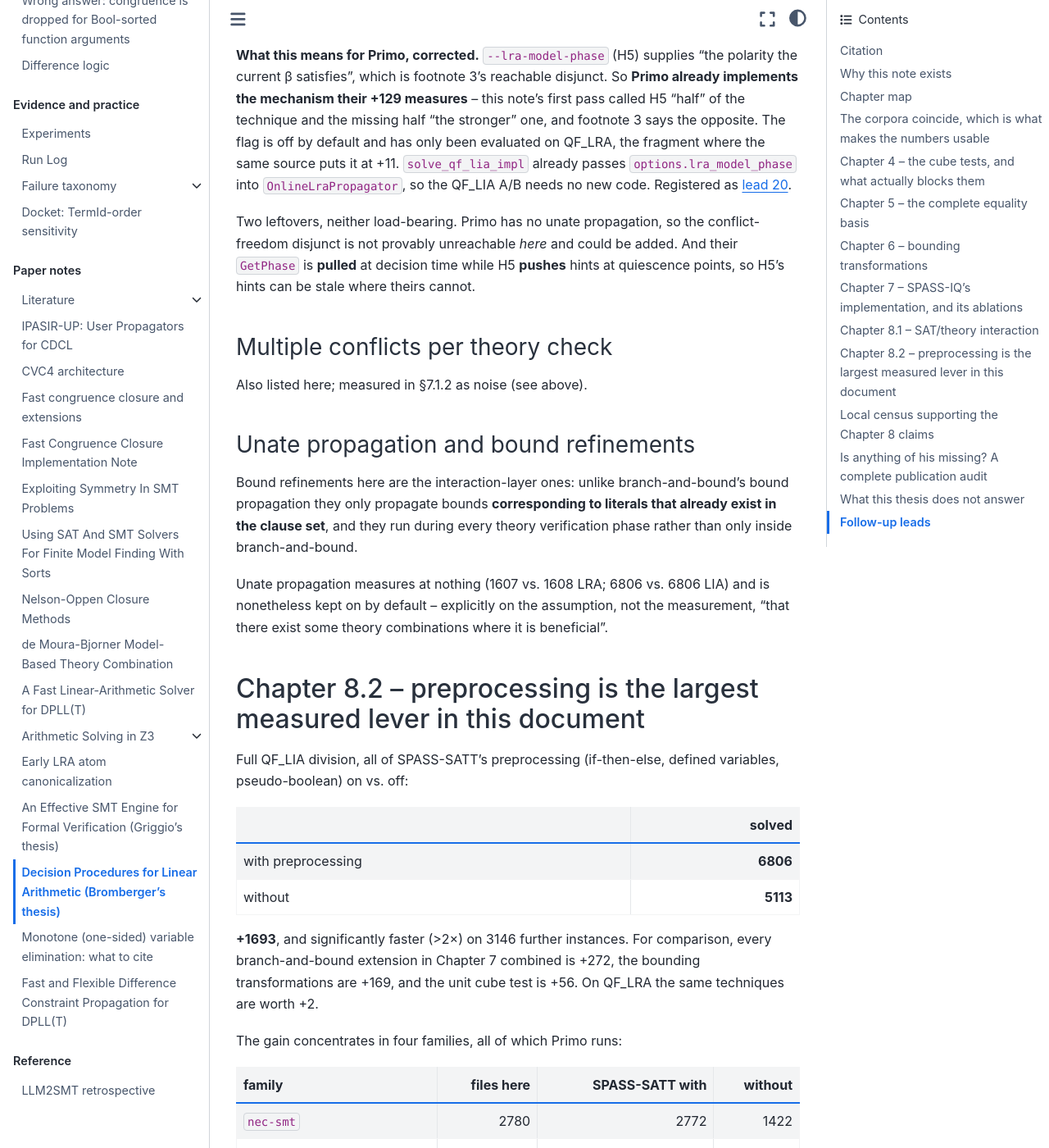
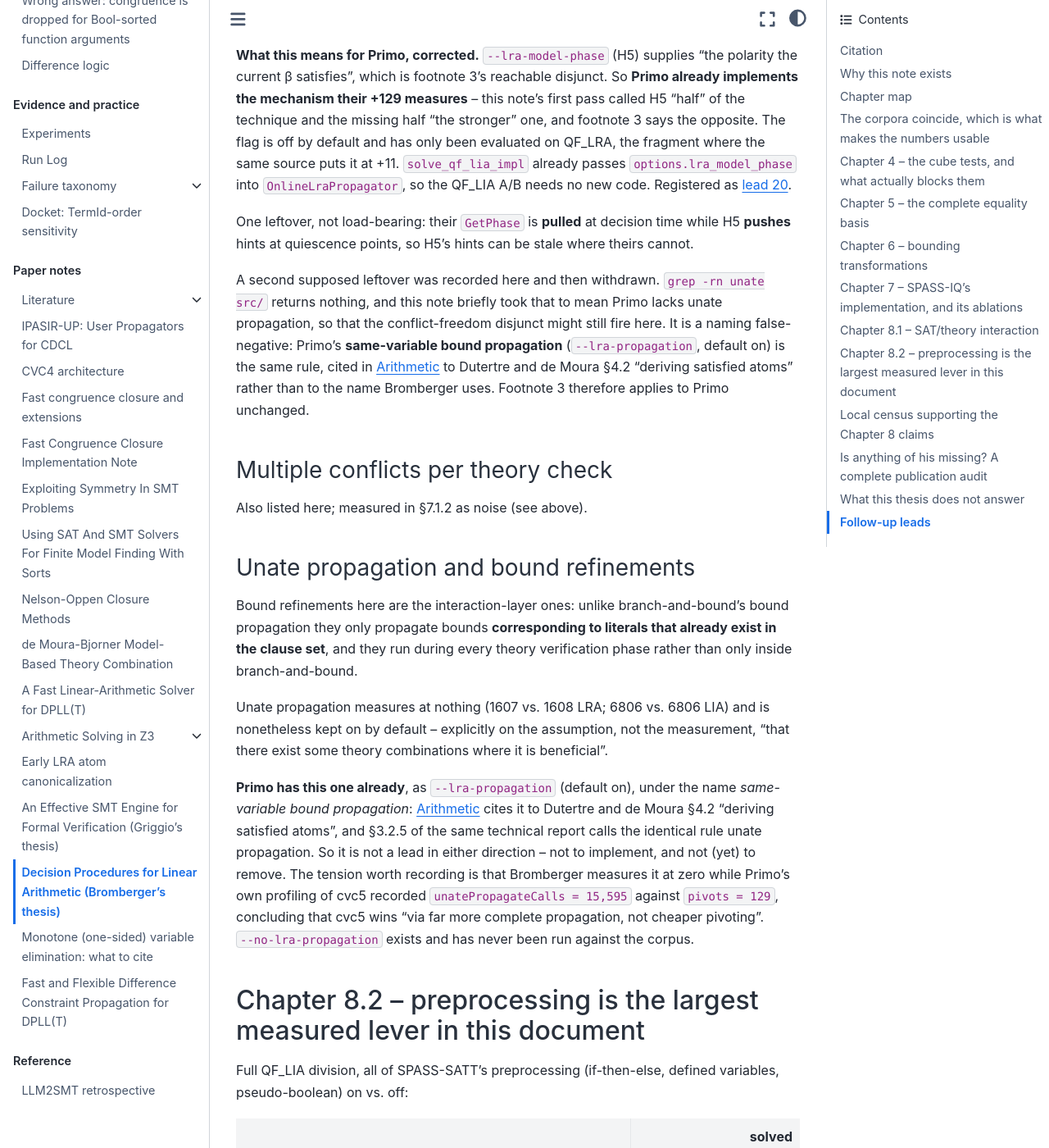
Before and after one commit to primo-solver/primo, a Jupyter Book: the page built from docs/papers/bromberger-linear-arithmetic-thesis.md, in a window 1280 px wide and 1400 px high, scrolled down 13468 px. Shown: the whole window at 82% size. Built offline with Jupyter Book 1.0.4 settings and Sphinx 7.4.7 and the Sphinx Book theme 1.1.4, drawn with Linux system fonts in a browser that asks for light colours; some of the changed text lies outside the part shown.

Commit message:
We already have unate propagation; it is called something else
Answering "is unate propagation a lead, or did we discard it?": neither,
and the premise was wrong. Primo implements it, default on, as
--lra-propagation under the name same-variable bound propagation.
scan_for_propagations is the rule exactly -- after a bound assertion it
scans the remaining unassigned atoms on that variable and propagates the
ones the new bound entails true or false, reason being the single
asserting literal, i.e. the 2-literal clause Bromberger calls a unate
propagation clause. arithmetic.md cites it to Dutertre and de Moura
section 4.2 "deriving satisfied atoms"; section 3.2.5 of the same
technical report calls the identical rule unate propagation.

So three claims I made yesterday from `grep -rn unate src/` being empty
are withdrawn here. The grep was a naming false-negative, and the
conclusion drawn from it -- that footnote 3's dead disjunct stays live for
Primo -- was wrong in the direction that flattered us. It is as dead here
as in SPASS-SATT, which removes lead 20's leftover entirely:
--lra-model-phase is the whole of decision recommendation for Primo too,
nothing further to implement, only to measure.

The durable fix is the alias. arithmetic.md now records "also known as
unate propagation" next to the mechanism, with Dutertre and de Moura's
own wording, precisely so the next grep for the standard name finds it
instead of returning nothing and inviting the same mistake.

Recorded alongside it, because it is a real tension rather than a settled
question: SPASS-SATT measures unate propagation at exactly zero on both
divisions and keeps it on anyway on a stated assumption, while our own
profiling of cvc5 on a dramatic-gap file recorded unatePropagateCalls =
15,595 against pivots = 129 and concluded cvc5 wins through more complete
propagation. --no-lra-propagation exists and has never been run against
the corpus.

Co-Authored-By: Claude Opus 5 <noreply@anthropic.com>
Claude-Session: https://claude.ai/code/session_01P1tRYi4vorraPqxcKLSEwU

```diff
--- a/docs/papers/bromberger-linear-arithmetic-thesis.md
+++ b/docs/papers/bromberger-linear-arithmetic-thesis.md
@@ -520,10 +520,18 @@ been evaluated on QF_LRA, the fragment where the same source puts it at +11.
 `OnlineLraPropagator`, so the QF_LIA A/B needs no new code. Registered as
 [lead 20](lead-decision-recommendation).
 
-Two leftovers, neither load-bearing. Primo has no unate propagation, so the
-conflict-freedom disjunct is not provably unreachable *here* and could be added.
-And their `GetPhase` is **pulled** at decision time while H5 **pushes** hints at
-quiescence points, so H5's hints can be stale where theirs cannot.
+One leftover, not load-bearing: their `GetPhase` is **pulled** at decision time
+while H5 **pushes** hints at quiescence points, so H5's hints can be stale where
+theirs cannot.
+
+A second supposed leftover was recorded here and then withdrawn. `grep -rn unate
+src/` returns nothing, and this note briefly took that to mean Primo lacks unate
+propagation, so that the conflict-freedom disjunct might still fire here. It is a
+naming false-negative: Primo's **same-variable bound propagation**
+(`--lra-propagation`, default on) is the same rule, cited in
+[](../arithmetic.md) to Dutertre and de Moura §4.2 "deriving satisfied atoms"
+rather than to the name Bromberger uses. Footnote 3 therefore applies to Primo
+unchanged.
 
 ### Multiple conflicts per theory check
 
@@ -539,6 +547,17 @@ phase rather than only inside branch-and-bound.
 Unate propagation measures at nothing (1607 vs. 1608 LRA; 6806 vs. 6806 LIA) and
 is nonetheless kept on by default -- explicitly on the assumption, not the
 measurement, "that there exist some theory combinations where it is beneficial".
+
+**Primo has this one already**, as `--lra-propagation` (default on), under the
+name *same-variable bound propagation*: [](../arithmetic.md) cites it to
+Dutertre and de Moura §4.2 "deriving satisfied atoms", and §3.2.5 of the same
+technical report calls the identical rule unate propagation. So it is not a lead
+in either direction -- not to implement, and not (yet) to remove. The tension
+worth recording is that Bromberger measures it at zero while Primo's own
+profiling of cvc5 recorded `unatePropagateCalls = 15,595` against
+`pivots = 129`, concluding that cvc5 wins "via far more complete propagation,
+not cheaper pivoting". `--no-lra-propagation` exists and has never been run
+against the corpus.
 
 ## Chapter 8.2 -- preprocessing is the largest measured lever in this document
 
@@ -791,8 +810,10 @@ rule. All of these are registered there; this list is the ordering argument.
    the equality basis of the homogeneous system.
 
 Explicitly **not** leads, on this thesis's own measurements: greedy conflict
-detection, multiple conflicts per check, further leaving-rule tuning, unate
-propagation, and bound-propagation threshold tuning.
+detection, multiple conflicts per check, further leaving-rule tuning, and
+bound-propagation threshold tuning. **Unate propagation** is not a lead either,
+but for a different reason -- Primo already has it as `--lra-propagation`
+(default on), under the name same-variable bound propagation.
 
 **`convert` (319 files here) is named by three of these, and they are one
 target, not three.** The CADE 2019 paper settles what the thesis left ambiguous:
```
Also changed, not shown: docs/arithmetic.md (+17 -0 lines), docs/open-leads.md (+8 -4 lines), docs/qf-lra-heuristics.md (+12 -5 lines).
